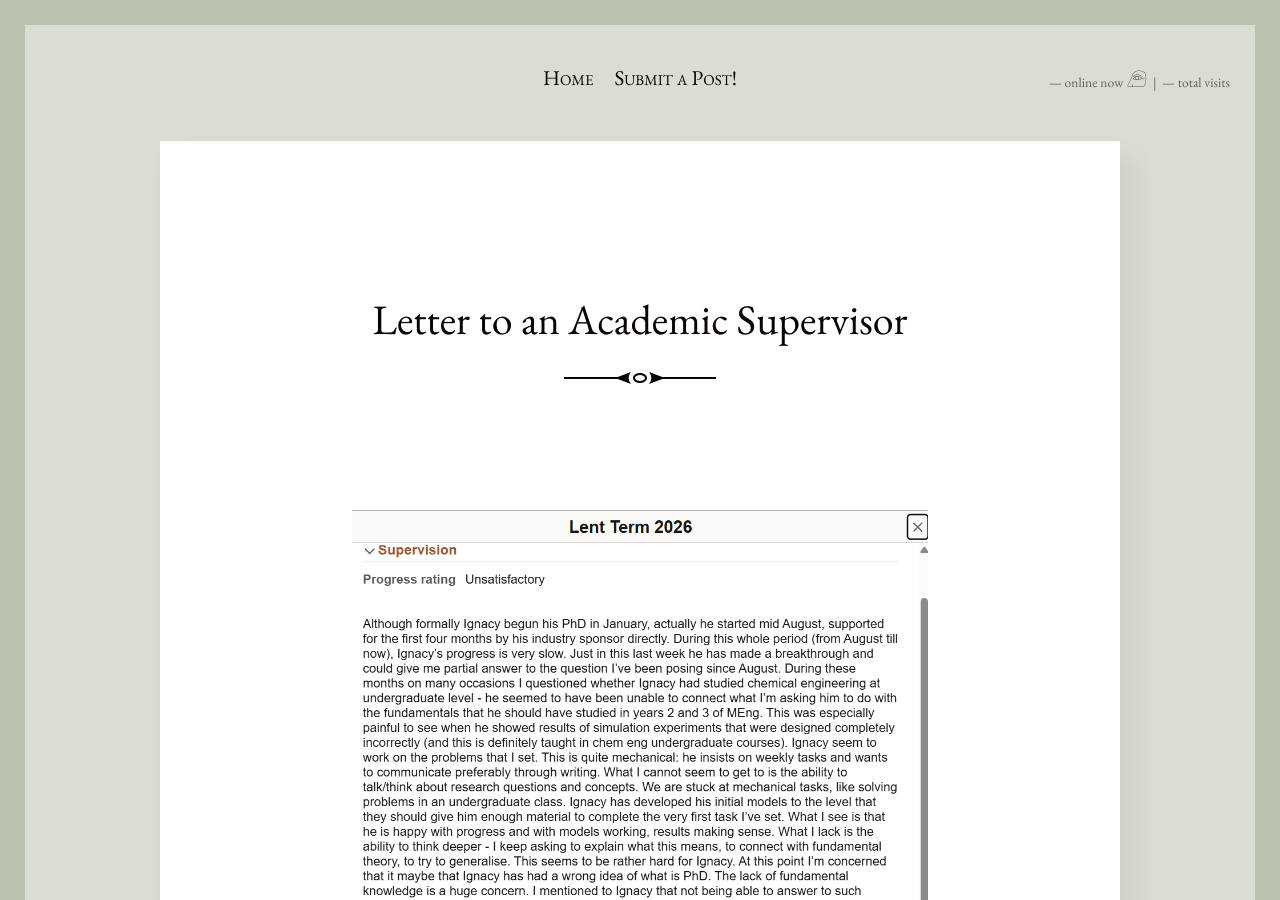
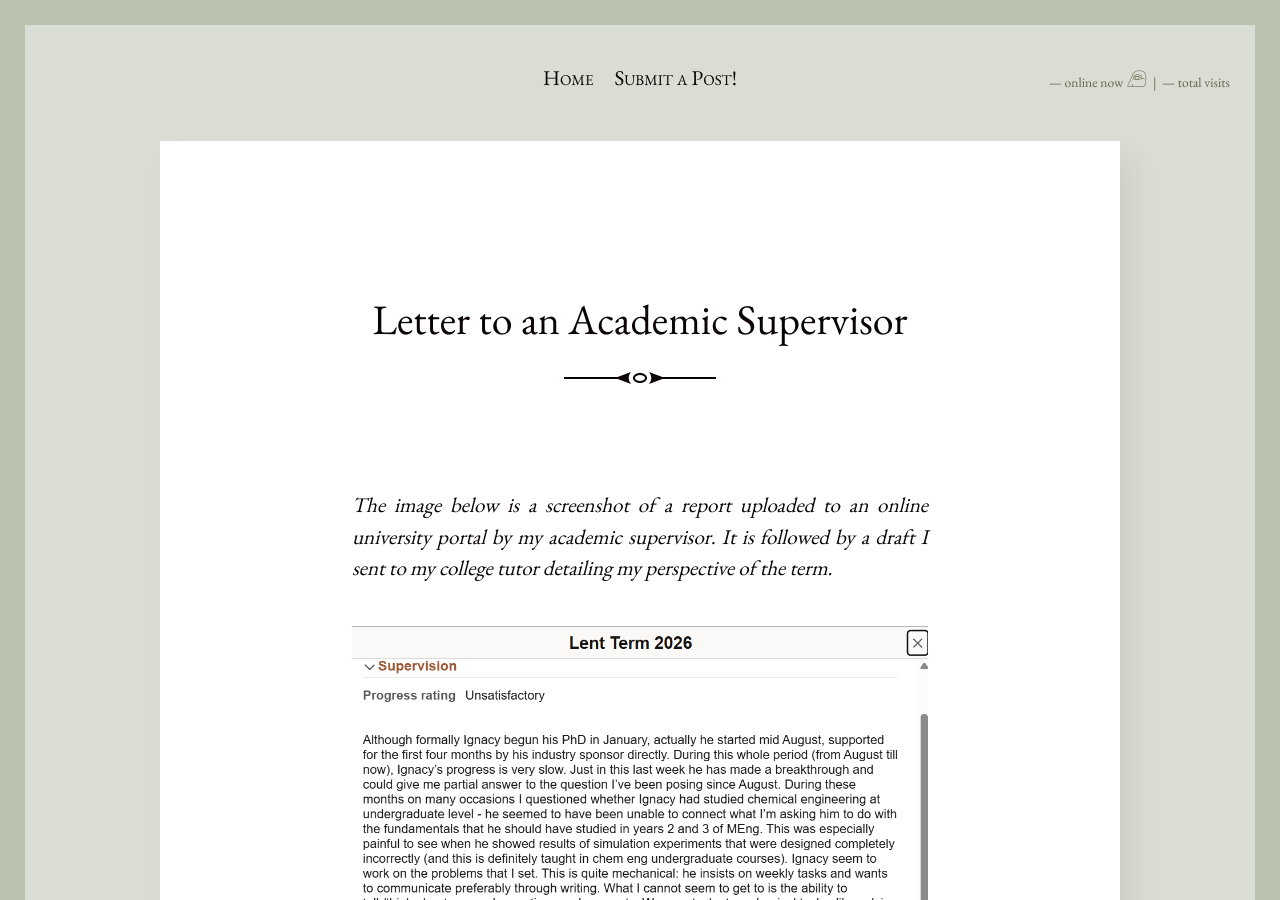
Before and after one commit to batterypointwriting/batterypointwriting.github.io, a Jekyll site: the page built from _posts/2026-06-30-Letter-to-an-academic-supervisor.md, in a window 1280 px wide and 900 px high. Built offline with Jekyll 4.4.1, drawn with Linux system fonts in a browser that asks for light colours.

Commit message:
Update 2026-06-30-Letter-to-an-academic-supervisor.md

```diff
--- a/_posts/2026-06-30-Letter-to-an-academic-supervisor.md
+++ b/_posts/2026-06-30-Letter-to-an-academic-supervisor.md
@@ -4,6 +4,7 @@ author: "Iggy"
 title: Letter to an Academic Supervisor
 date: 2026-04-27
 ---
+*The image below is a screenshot of a report uploaded to an online university portal by my academic supervisor. It is followed by a draft I sent to my college tutor detailing my perspective of the term.*
 
 ![report](/assets/images/image-2.png)
 
```
